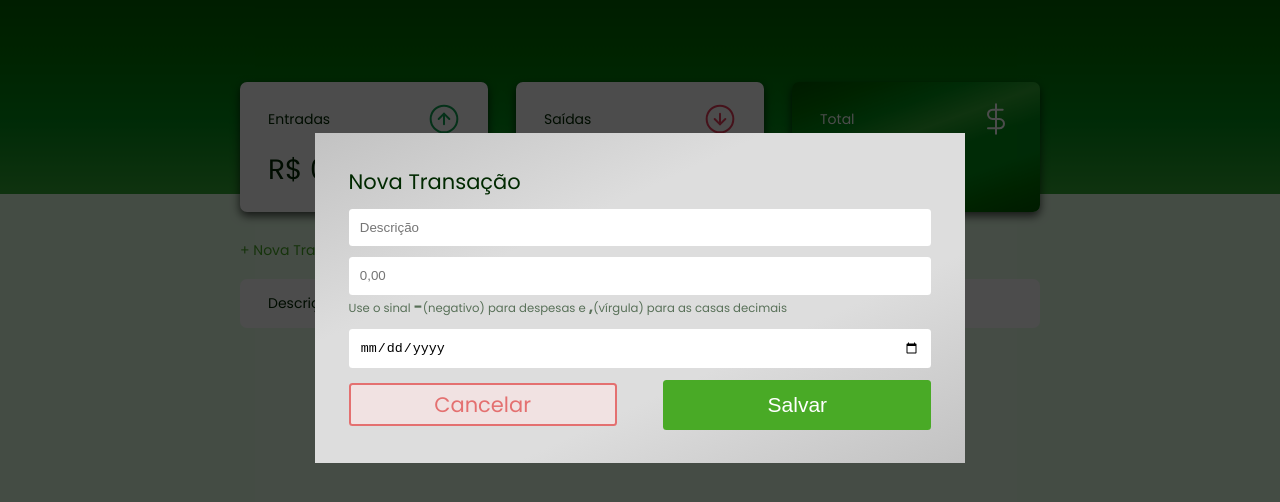
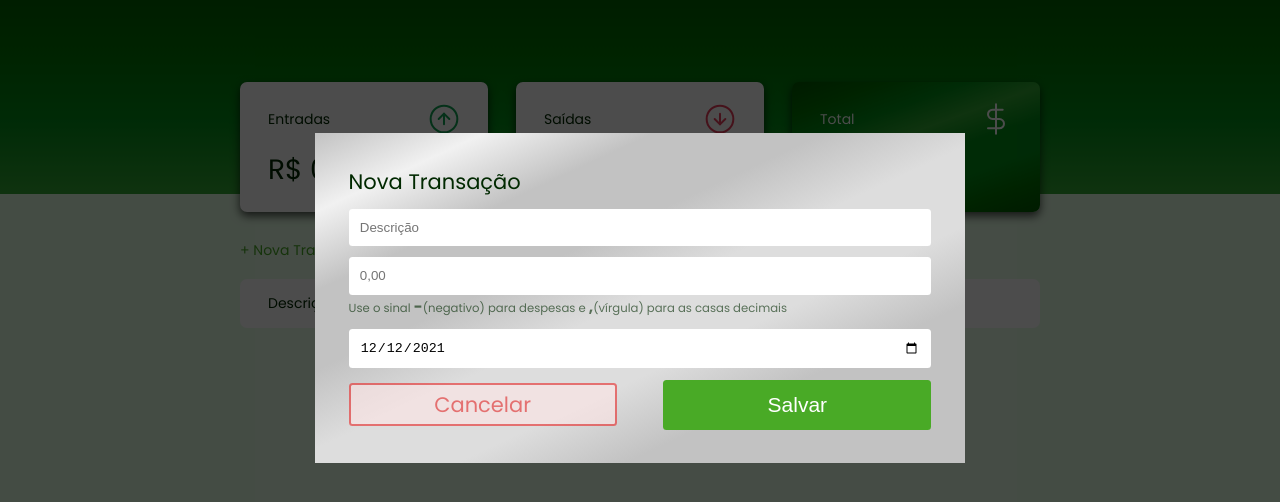
Before and after one commit to JP328/Dev.Finances, a plain HTML site: page index.html in a window 1280 px wide. Both pictures are taken after a click on the link "+ Nova Transação". Shown: the part 102-604 px from the top of the page. Drawn offline with Linux system fonts and the light colour scheme.

Commit message:
bug fix 02 :pencil:

```diff
--- a/index.html
+++ b/index.html
@@ -107,12 +107,7 @@
 
             <div class="input-group">
               <label class="sr-only" for="date">Valor</label>
-              <input
-                type="date"
-                id="date"
-                name="date"
-                placeholder="dd/mm/aaaa"
-              />
+              <input type="date" id="date" name="date" value="2021-12-12" />
             </div>
 
             <div class="input-group actions">
--- a/script.js
+++ b/script.js
@@ -154,12 +154,11 @@ const DOM = {
 
 const Utils = {
   formatAmount(value) {
-    value = Number(value) * 100 //<==Jeito simples
-    //Jeito mais complexo, utilizando expressão regular
-    //value = Number(value.replace(/\.\,/g, '')) * 100
-    console.log(value)
+    value = value * 100
+    //expressão regular, não deu certo devido a bugs
+    //value = Number(value.replace(/\,?\.?/g, "")) * 100
 
-    return value
+    return Math.round(value)
   },
 
   formatDate(date) {
--- a/style.css
+++ b/style.css
@@ -255,7 +255,18 @@ td.income {
 }
 
 .modal {
-  background: linear-gradient(155deg, #c2c2c2, #dddddd, #dddddd, #c2c2c2);
+  background: linear-gradient(
+    155deg,
+    #c2c2c2,
+    #f1f1f1,
+    #c2c2c2,
+    #c2c2c2,
+    #dddddd,
+    #dddddd,
+    #c2c2c2,
+    #c2c2c2,
+    #c2c2c2
+  );
   padding: 2.4rem;
   width: 90%;
   max-width: 650px;
```
